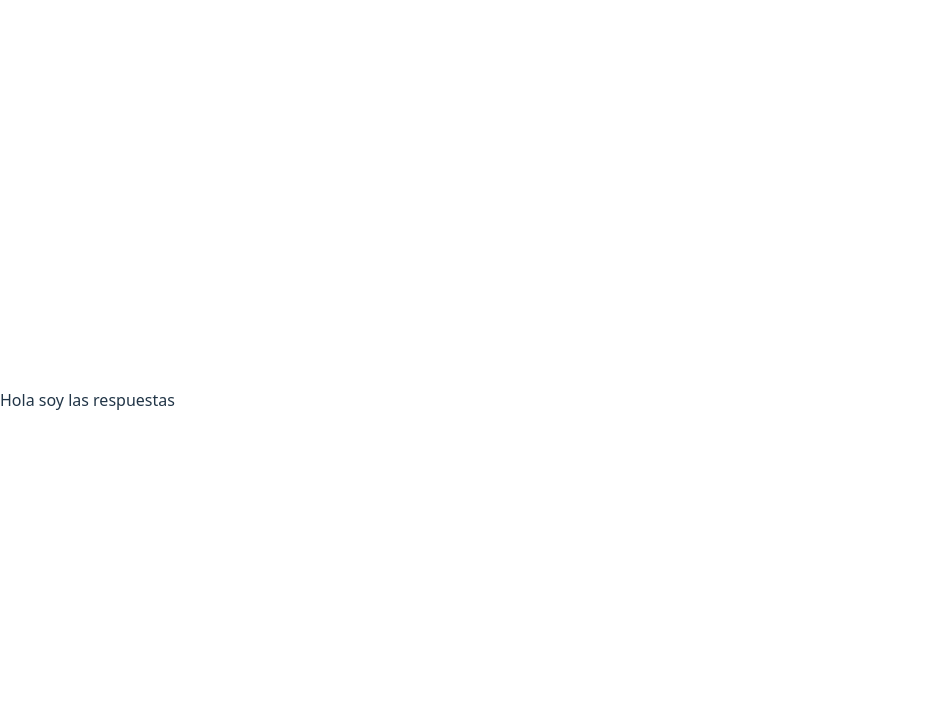
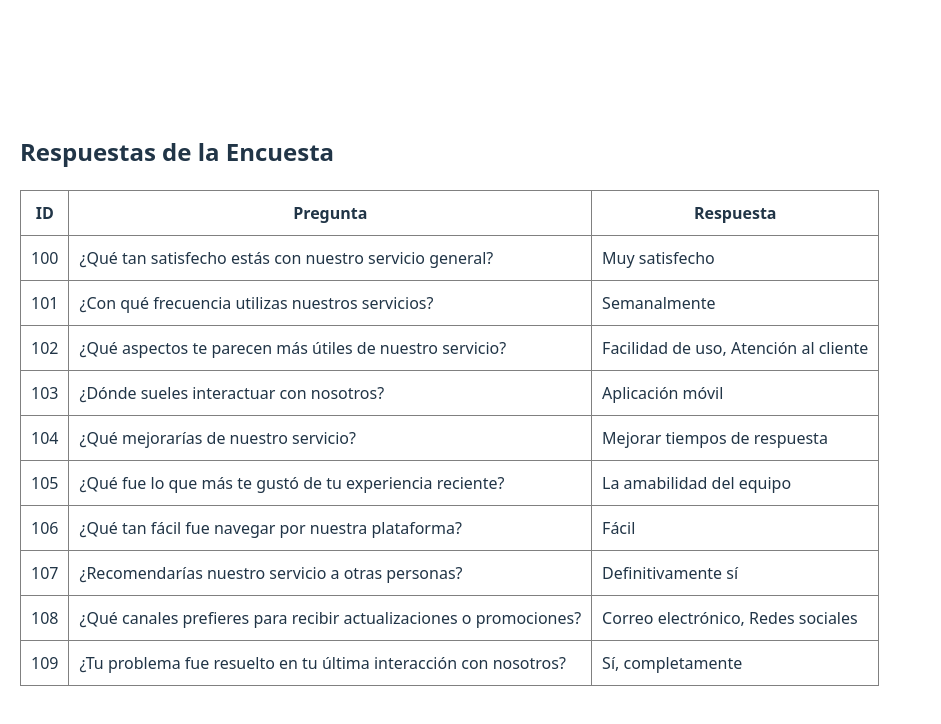
Before and after one commit to John-99F/dynamicSurvey, a React (Vite) app: page /answers in a window 1280 px wide. Shown: the top 724 px of the page, without its empty margins (0-941 px from the left). Built offline with nearby package versions, Linux system fonts and the light colour scheme.

Commit message:
Logic is implemented in the question and answer view

```diff
--- /dev/null
+++ b/src/components/answersTable.jsx
@@ -0,0 +1,36 @@
+function AnswersTable({questions, respuestas}) {
+    const obtenerRespuesta = (id) => {
+        const resp = respuestas.find((r) => r.id === id);
+        if (!resp) return 'Sin respuesta';
+        if (Array.isArray(resp.respuesta)) {
+          return resp.respuesta.join(', ');
+        }
+        return resp.respuesta;
+      };
+
+      return (
+        <div style={{ padding: '20px' }}>
+          <h2>Respuestas de la Encuesta</h2>
+          <table border="1" cellPadding="10" cellSpacing="0" style={{ width: '100%', borderCollapse: 'collapse' }}>
+            <thead>
+              <tr>
+                <th>ID</th>
+                <th>Pregunta</th>
+                <th>Respuesta</th>
+              </tr>
+            </thead>
+            <tbody>
+              {questions.map((q) => (
+                <tr key={q.id}>
+                  <td>{q.id}</td>
+                  <td>{q.question}</td>
+                  <td>{obtenerRespuesta(q.id)}</td>
+                </tr>
+              ))}
+            </tbody>
+          </table>
+        </div>
+      );
+}
+
+export default AnswersTable
--- a/src/components/multipleChoice.jsx
+++ b/src/components/multipleChoice.jsx
@@ -1,6 +1,5 @@
 import { useState } from "react"
-
-function MultipleChoice({ question, options, }) {
+function MultipleChoice({ question, options, show }) {
     const [checkbox, setCheck] = useState(
         options.length > 0 ? options.map(() => false) : []
     );
@@ -11,18 +10,18 @@ function MultipleChoice({ question, options, }) {
         setCheck(updated);
         console.log(updated);
     };
-    return (
+    return show ? (
         <div>
             <label>
                 {question}
             </label>
             <br />
-            {
-                options.length > 0 ? (
+            {options.length > 0 ? (
                 options.map((option, index) => (
-                        <div key={index}>
+                    <div key={`option-${index}`} className="option-item">
                         <label htmlFor={`option-${index}`}>{option}</label>
                         <input
+                            id={`option-${index}`}
                             type="radio"
                             name="option-multiple-selection"
                             checked={checkbox[index]}
@@ -31,11 +30,10 @@ function MultipleChoice({ question, options, }) {
                     </div>
                 ))
             ) : (
-                    <p key={id}>2</p>
-                )
-            }
+                <p key={`option-show`}></p>
+            )}
         </div>
-    )
+    ) : null
 }
 
 export default MultipleChoice
--- a/src/components/multipleSelection.jsx
+++ b/src/components/multipleSelection.jsx
@@ -1,6 +1,6 @@
 import { useState } from "react"
 
-function MultipleSelection({question, options }) {
+function MultipleSelection({question, options , show}) {
     const [checkbox, setCheck] = useState(
         options.length > 0 ? options.map(() => false) : []
     );
@@ -11,14 +11,14 @@ function MultipleSelection({question, options }) {
         setCheck(updated);
         console.log(updated);
     };
-    return (
+    return show ? (
         <div>
             <label>
                 {question}
             </label>
             <br />
             {
-                options.length > 0 ? (
+                options.length > 0  ? (
                     options.map((option, index) => (
                         <div key={index}>
                             <label htmlFor={`option-${index}`}>{option}</label>
@@ -31,11 +31,11 @@ function MultipleSelection({question, options }) {
                         </div>
                     ))
                 ) : (
-                    <p key={id}>2</p>
+                    <p key={"options"}></p>
                 )
             }
         </div>
-    )
+    ) : null
 }
 
 export default MultipleSelection
--- a/src/components/openResponse.jsx
+++ b/src/components/openResponse.jsx
@@ -1,12 +1,12 @@
 import { useState } from "react"
 
-function  OpenResponse({question}) {
+function  OpenResponse({question, show}) {
     const [answer, setAnswer] = useState("")
     const handleAnswer = (e) => {
         setAnswer(e)
         console.log(e)
     }
-    return (
+    return show ? (
         <div>
             <label> {question}</label>
             <br />
@@ -16,7 +16,7 @@ function  OpenResponse({question}) {
                 onChange={(e) => handleAnswer(e.target.value)}
             />
         </div>
-    )
+    ) : null
 }
 
 export default OpenResponse
--- a/src/pages/answers.jsx
+++ b/src/pages/answers.jsx
@@ -1,7 +1,13 @@
+import AnswersTable from "../components/answersTable"
+import { respuestas, questions } from "../utils/constants";
+
 function Answers() {
     return (
         <div>
-            Hola soy las respuestas
+            <AnswersTable
+                questions={questions}
+                 respuestas={respuestas}
+            />
         </div>
     )
 }
--- a/src/pages/questions.jsx
+++ b/src/pages/questions.jsx
@@ -1,23 +1,47 @@
+import { useState } from "react"
 import { questions, typesQuestions } from '../utils/constants'
 import MultipleSelection from '../components/multipleSelection'
 import OpenResponse from '../components/openResponse'
 import MultipleChoice from '../components/multipleChoice'
 function Questions() {
+    const [listQuestions, setShowQuestions] = useState(
+        questions.length > 0 ? questions.map((_, index) => index == 0 ? true : false) : []
+    )
 
+    const handleCheck = (index) => (e) => {
+        const listQuestionsUpdated = listQuestions.map((_, position) =>
+            position === index ? true : false);
+        setShowQuestions(listQuestionsUpdated);
+        console.log(listQuestionsUpdated);
+    };
+
+    const goToNextQuestion = () => {
+        const currentIndex = listQuestions.findIndex((item) => item);
+        if (currentIndex < questions.length - 1) {
+            handleCheck(currentIndex + 1)();
+        }
+    };
+
+    const goToPreviousQuestion = () => {
+        const currentIndex = listQuestions.findIndex((item) => item);
+        if (currentIndex > 0) {
+            handleCheck(currentIndex - 1)();
+        }
+    };
     return (
-        <div>
-            Hola soy las preguntas
-            {questions.map((element) => {
+        <div className="container-questions">
+            {questions.map((element, index) => {
                 return element.type == typesQuestions[1] ?
                     <MultipleChoice
                         key={element.id}
                         question={element.question}
                         options={element.options}
+                        show={listQuestions[index]}
                     />
                     : element.type == typesQuestions[2] ?
                         <MultipleSelection
                             key={element.id}
-
+                            show={listQuestions[index]}
                             question={element.question}
                             options={element.options}
                         />
@@ -25,8 +49,23 @@ function Questions() {
                             <OpenResponse
                                 key={element.id}
                                 question={element.question}
+                                show={listQuestions[index]}
                             /> : <div key={element.id}></div>
             })}
+            <div style={{ marginTop: '20px' }}>
+                <button
+                    onClick={goToPreviousQuestion}
+                    disabled={listQuestions.findIndex(q => q) === 0}
+                >
+                    Anterior
+                </button>
+                <button
+                    onClick={goToNextQuestion}
+                    disabled={listQuestions.findIndex(q => q) === questions.length - 1}
+                >
+                    Siguiente
+                </button>
+            </div>
         </div>
     )
 }
--- a/src/utils/constants.js
+++ b/src/utils/constants.js
@@ -108,3 +108,16 @@ export let questions = [
         ]
       }
 ]
+
+export const respuestas = [
+  { id: 100, respuesta: 'Muy satisfecho' },
+  { id: 101, respuesta: 'Semanalmente' },
+  { id: 102, respuesta: ['Facilidad de uso', 'Atención al cliente'] },
+  { id: 103, respuesta: ['Aplicación móvil'] },
+  { id: 104, respuesta: 'Mejorar tiempos de respuesta' },
+  { id: 105, respuesta: 'La amabilidad del equipo' },
+  { id: 106, respuesta: 'Fácil' },
+  { id: 107, respuesta: 'Definitivamente sí' },
+  { id: 108, respuesta: ['Correo electrónico', 'Redes sociales'] },
+  { id: 109, respuesta: 'Sí, completamente' },
+];
```
Lines whose indentation alone changed are shown as unchanged.
